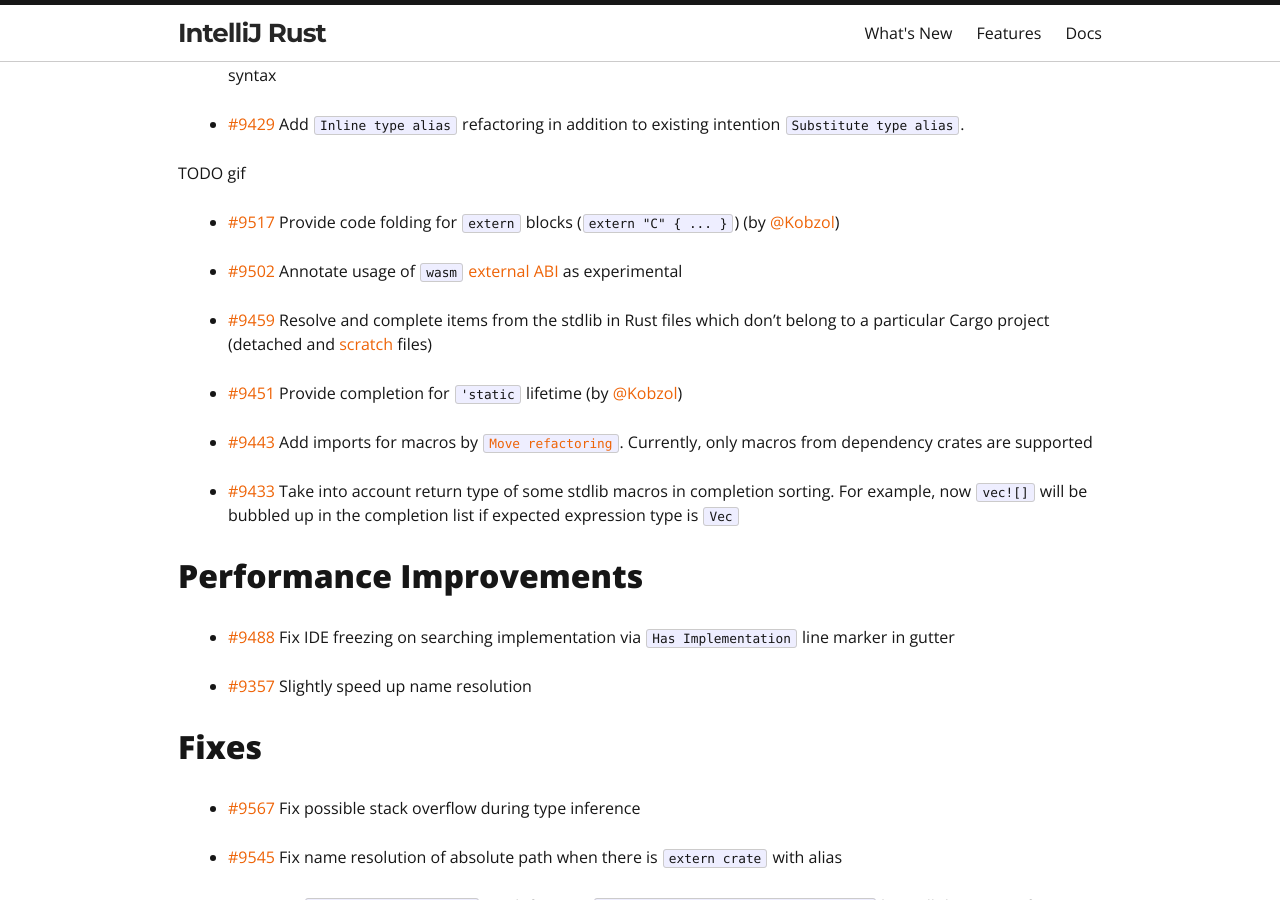
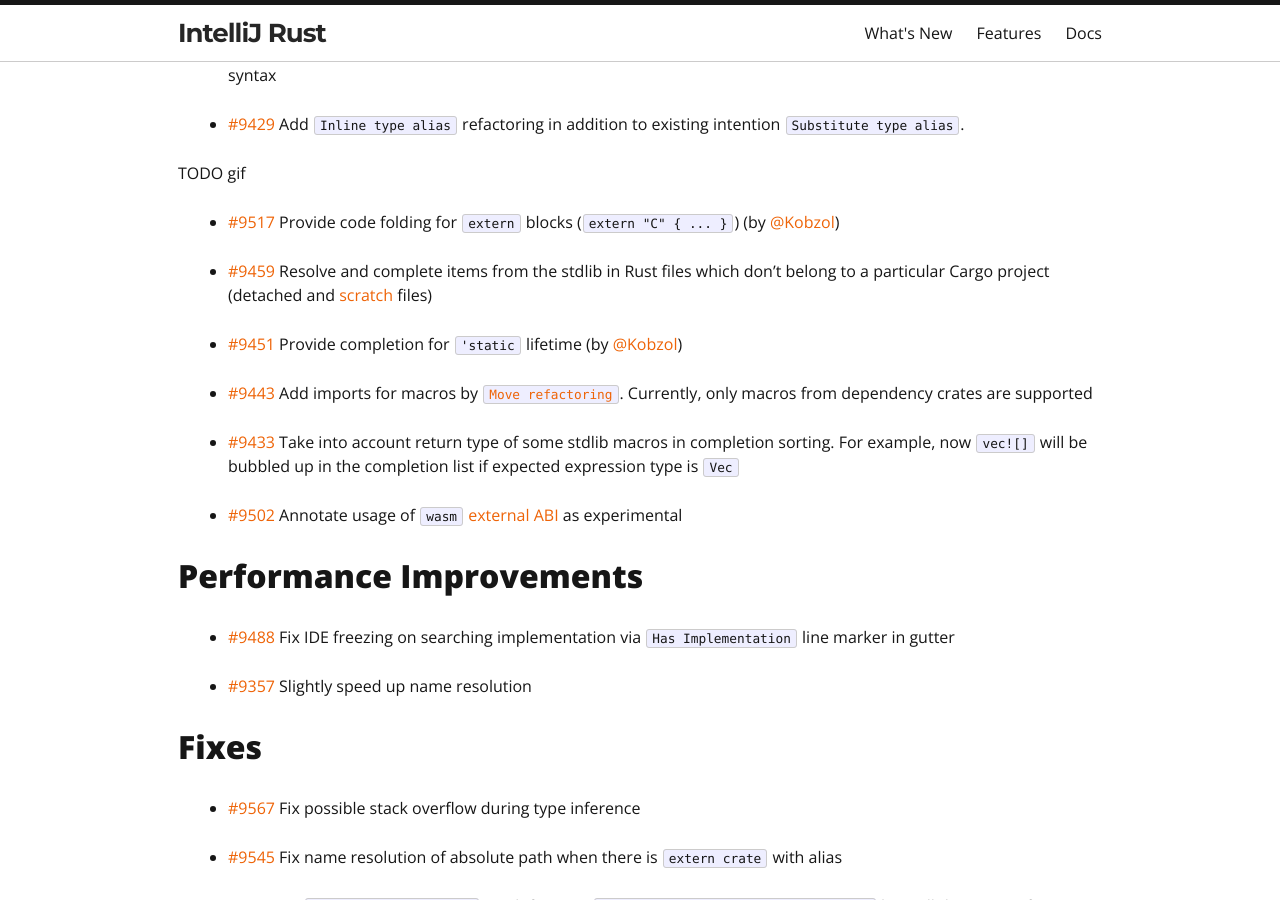
Before and after one commit to intellij-rust/intellij-rust.github.io, a Jekyll site: the page built from _posts/2022-10-24-changelog-181.markdown, in a window 1280 px wide and 900 px high, scrolled down 567 px. Built offline with Jekyll 4.4.1, drawn with Linux system fonts in a browser that asks for light colours; nearby versions of some CDN libraries; some web fonts are replaced; some of the changed lines change nothing that is shown.

Commit message:
Move 9502 to the end

```diff
--- a/_posts/2022-10-24-changelog-181.markdown
+++ b/_posts/2022-10-24-changelog-181.markdown
@@ -29,8 +29,6 @@
 
 * [#9517] Provide code folding for `extern` blocks (`extern "C" { ... }`) (by [@Kobzol])
 
-* [#9502] Annotate usage of `wasm` [external ABI] as experimental
-
 * [#9459] Resolve and complete items from the stdlib in Rust files which don't belong to a particular Cargo project (detached and [scratch](https://www.jetbrains.com/help/idea/scratches.html) files)
 
 * [#9451] Provide completion for `'static` lifetime (by [@Kobzol])
@@ -40,6 +38,8 @@
 
 * [#9433] Take into account return type of some stdlib macros in completion sorting.
   For example, now `vec![]` will be bubbled up in the completion list if expected expression type is `Vec`
+
+* [#9502] Annotate usage of `wasm` [external ABI] as experimental
 
 ## Performance Improvements
 
```
